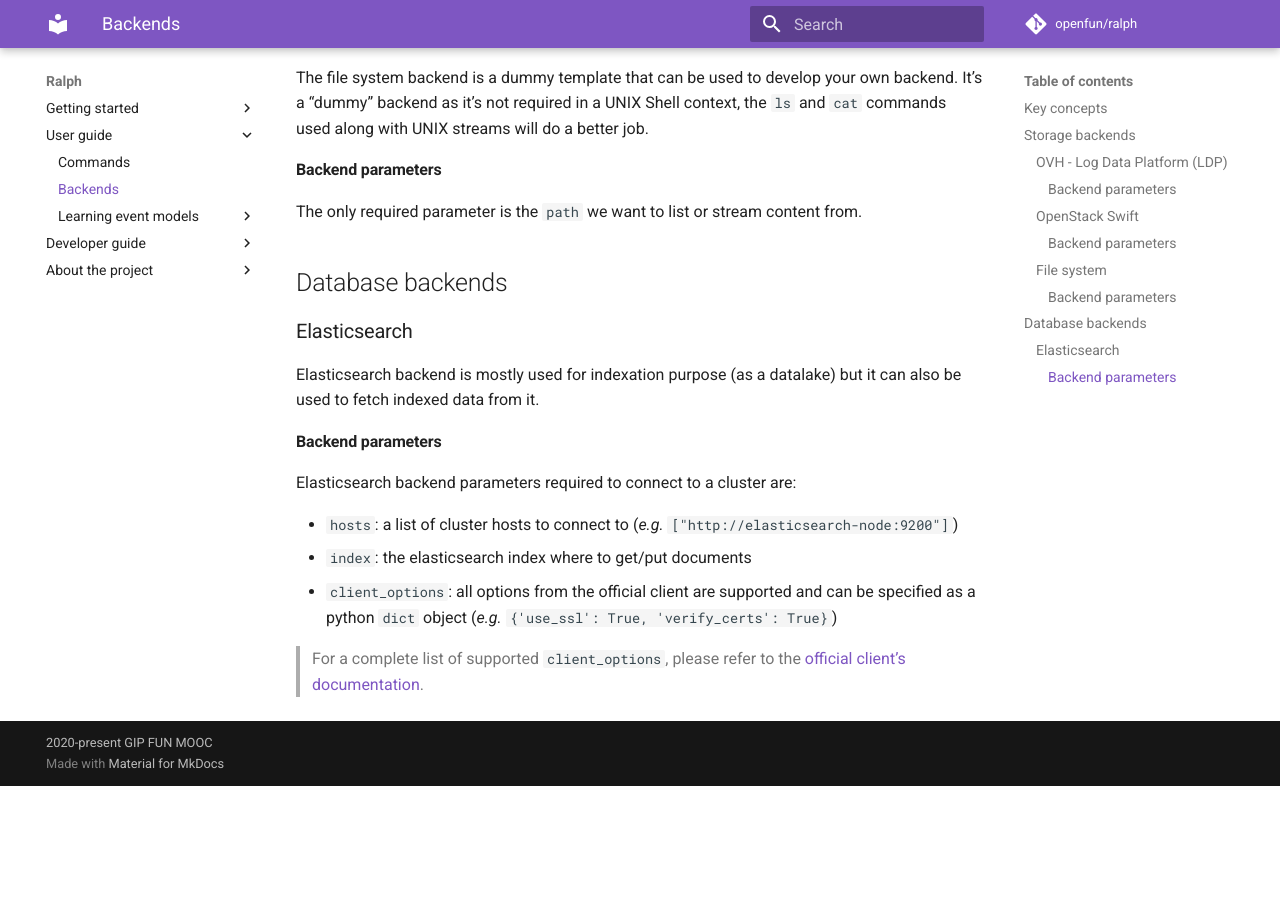
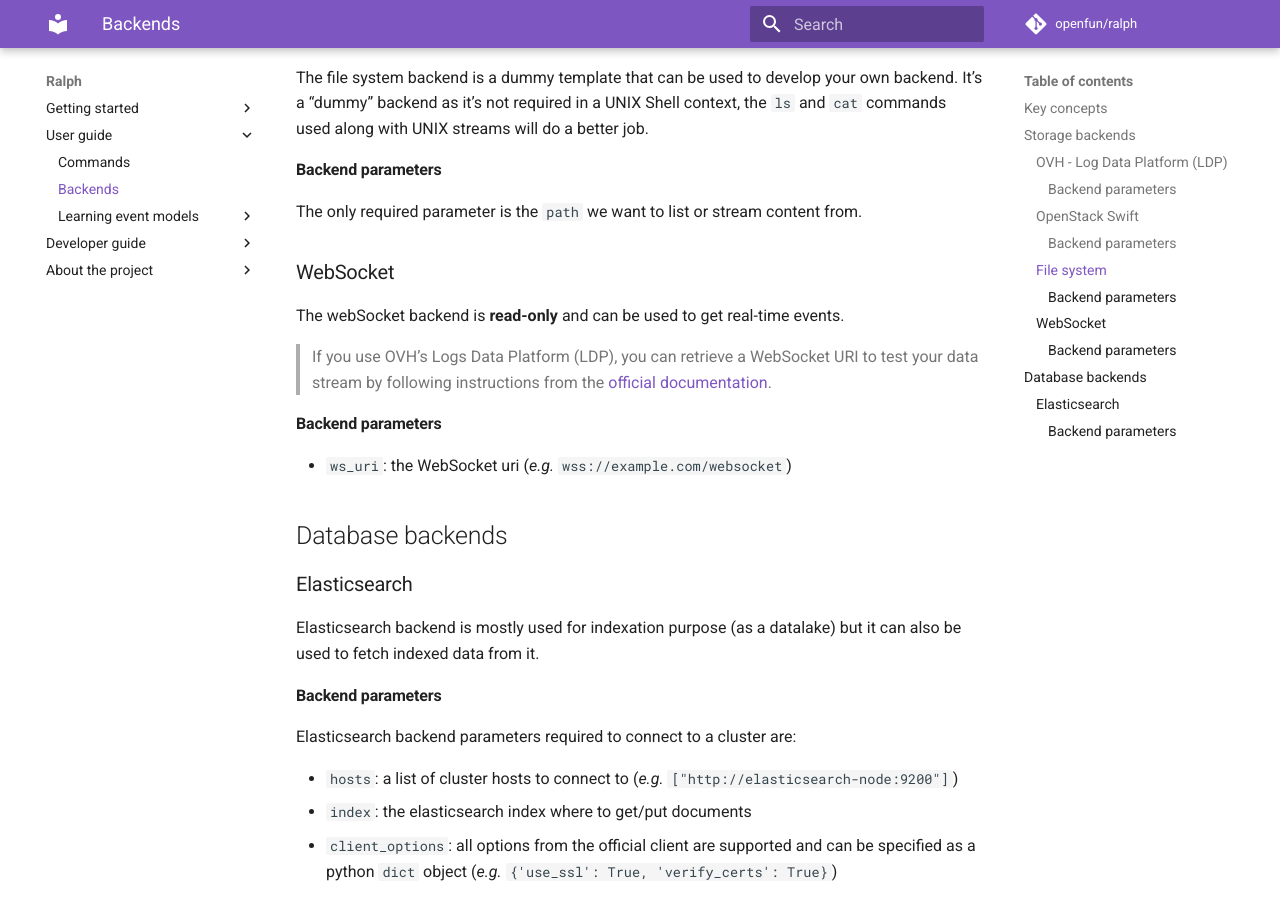
Before and after one commit to openfun/ralph, an MkDocs documentation site: the page built from docs/backends.md, in a window 1280 px wide and 900 px high, scrolled down 2465 px. Built offline with MkDocs 1.6.1 and Material for MkDocs 9.7.7, drawn with Linux system fonts in a browser that asks for light colours; comment, search, counter and statistics services are not loaded; before the commit the page ends 3251 px from its top, so only the background shows below that.

Commit message:
📝(project) add WebSocket backend documentation
Add a WebSocket section to the Backends documentation

```diff
--- a/docs/backends.md
+++ b/docs/backends.md
@@ -112,6 +112,18 @@
 The only required parameter is the `path` we want to list or stream content
 from.
 
+### WebSocket
+
+The webSocket backend is **read-only** and can be used to get real-time events.
+
+> If you use OVH's Logs Data Platform (LDP), you can retrieve a WebSocket URI to test your
+> data stream by following instructions from the
+> [official documentation](https://docs.ovh.com/gb/en/logs-data-platform/ldp-tail/#retrieve-your-websocket-address).
+
+#### Backend parameters
+
+- `ws_uri`: the WebSocket uri (_e.g._ `wss://example.com/websocket`)
+
 ## Database backends
 
 ### Elasticsearch
```
